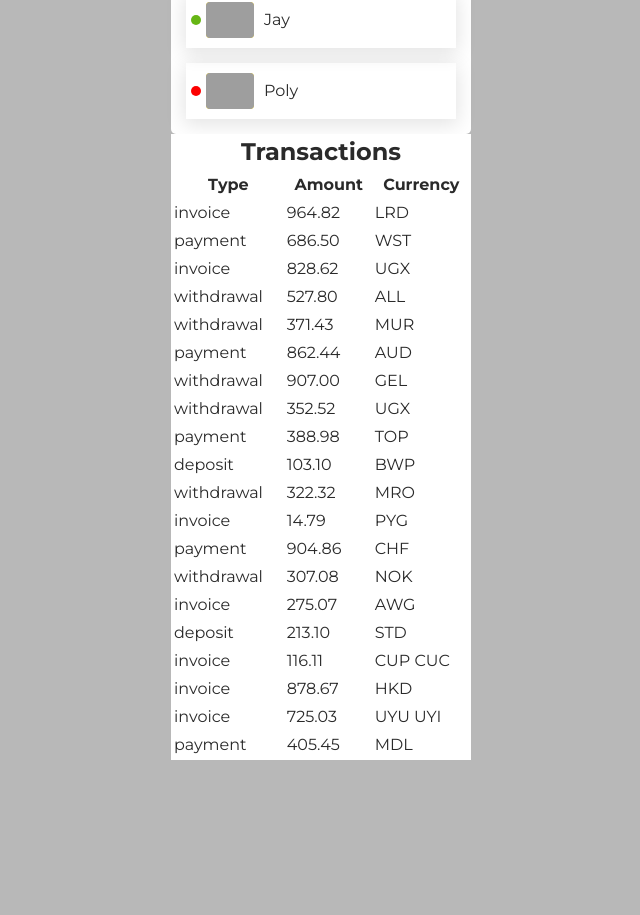
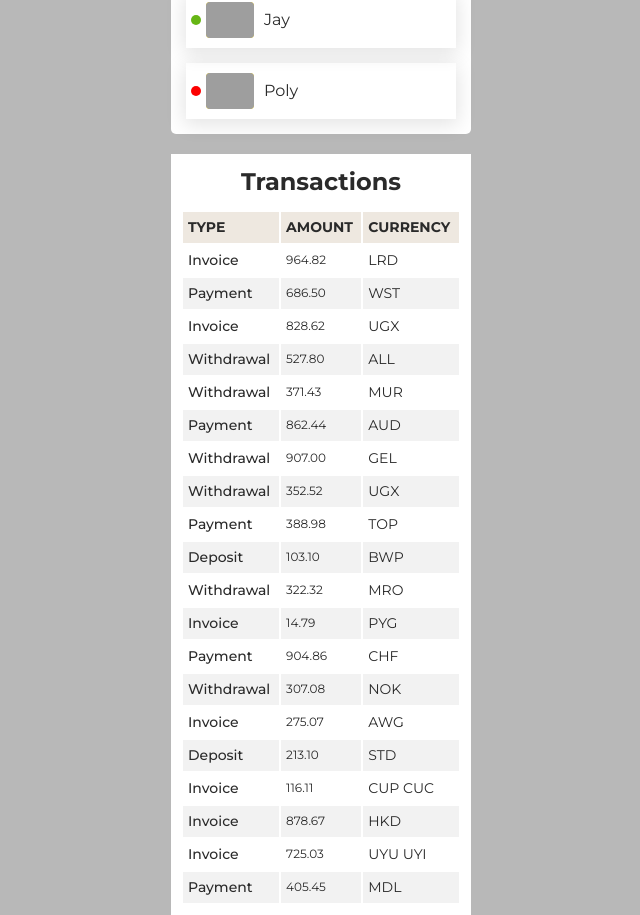
Before and after one commit to BoikoAnastasiia/goit-react-hw-01-components, a React (Create React App) app: page / in a window 1280 px wide. Shown: the part 880-1795 px from the top of the page, without its empty margins (319-959 px from the left). Before the commit the page ends 1640 px from the top, so only its background shows below. Built offline with nearby package versions, Linux system fonts and the light colour scheme; grey boxes are pictures that could not be loaded.

Commit message:
transactions done

```diff
--- a/src/components/Transaction/Transaction.module.css
+++ b/src/components/Transaction/Transaction.module.css
@@ -3,4 +3,54 @@
   margin-left: auto;
   margin-right: auto;
   width: 300px;
+  margin-top: 20px;
 }
+
+.header {
+  padding-top: 10px;
+}
+
+.miniheader {
+  background-color: rgb(238, 232, 224);
+  text-transform: uppercase;
+  text-align: left;
+  font-size: 14px;
+  font-weight: 500;
+  padding: 5px;
+}
+
+.table {
+  padding: 10px;
+  width: 100%;
+}
+
+.tbody {
+  font-size: 14px;
+  text-transform: capitalize;
+}
+
+tr:nth-child(even) {
+  background-color: #f2f2f2;
+}
+
+.type {
+  padding: 5px;
+  font-weight: 500;
+}
+
+.amount {
+  font-size: 12px;
+  padding: 5px;
+}
+
+tr {
+  padding: 5px;
+}
+
+.currency {
+  padding: 5px;
+}
+
+th {
+  padding: 5px;
+}
--- a/src/components/Transaction/Transactions.jsx
+++ b/src/components/Transaction/Transactions.jsx
@@ -1,27 +1,39 @@
 import styles from './Transaction.module.css';
+import propTypes from 'prop-types';
 
 const TransactionHistory = ({ data }) => (
   <div className={styles.transaction}>
-    <h2> Transactions </h2>
-    <table className={styles.transaction}>
+    <h2 className={styles.header}> Transactions </h2>
+    <table className={styles.table}>
       <thead>
-        <tr>
+        <tr className={styles.miniheader}>
           <th>Type</th>
           <th>Amount</th>
           <th>Currency</th>
         </tr>
       </thead>
-      {data.map(({ id, type, amount, currency }) => (
-        <tbody>
+      <tbody className={styles.tbody}>
+        {data.map(({ id, type, amount, currency }) => (
           <tr key={id}>
-            <td>{type}</td>
-            <td>{amount}</td>
-            <td>{currency}</td>
+            <td className={styles.type}>{type}</td>
+            <td className={styles.amount}>{amount}</td>
+            <td className={styles.currency}>{currency}</td>
           </tr>
-        </tbody>
-      ))}
+        ))}
+      </tbody>
     </table>
   </div>
 );
 
+TransactionHistory.propTypes = {
+  data: propTypes.arrayOf(
+    propTypes.shape({
+      id: propTypes.string.isRequired,
+      type: propTypes.string.isRequired,
+      amount: propTypes.string.isRequired,
+      currency: propTypes.string.isRequired,
+    }),
+  ),
+};
+
 export default TransactionHistory;
```
